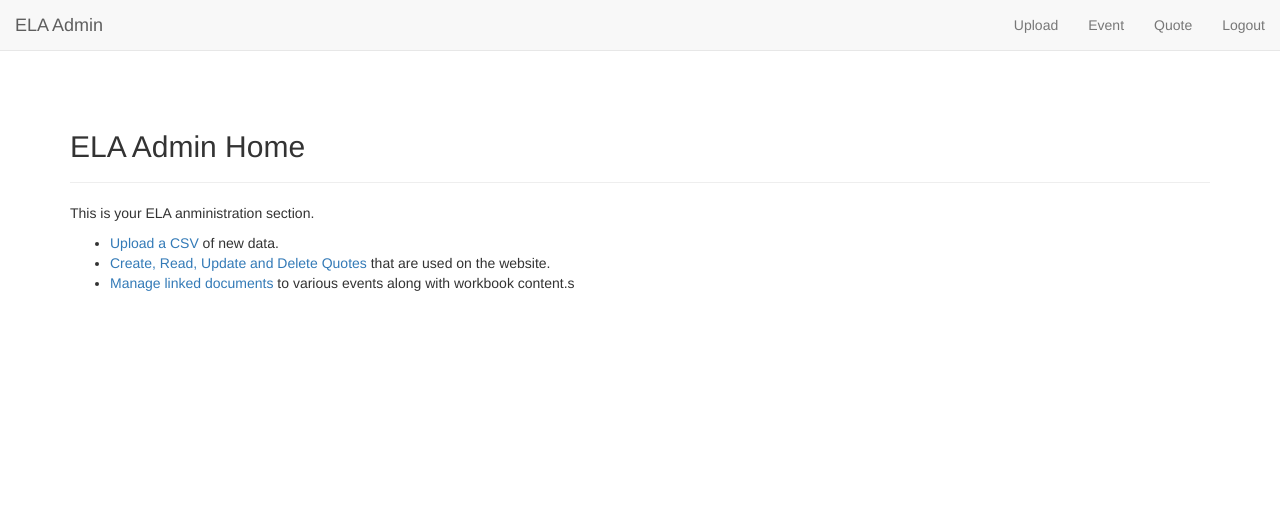
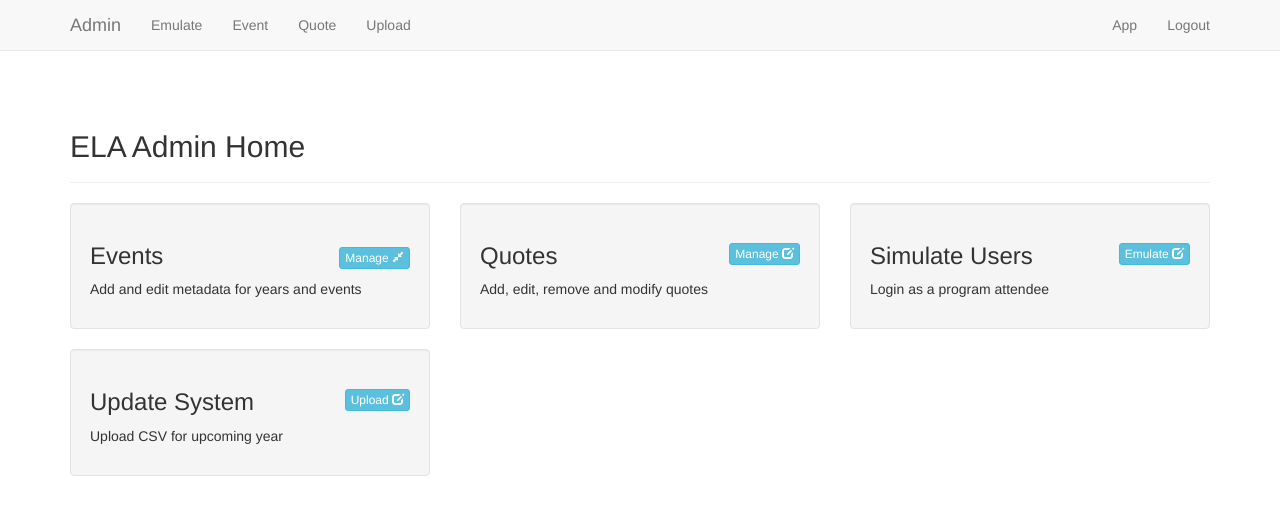
Before and after one commit to bign8/member-social-app, a PHP site: page /admin/index.php in a window 1280 px wide. Shown: the top 515 px of the page. Run offline with PHP 8.4, Linux system fonts and the light colour scheme; the visitor is signed in with stand-in values (Sample User, id 1); data comes from the database, SQL or seed files in the repository; some libraries are stand-ins or nearby versions.

Commit message:
Styling admin navbar

```diff
--- a/admin/index.php
+++ b/admin/index.php
@@ -8,11 +8,85 @@
 	<h2>ELA Admin Home</h2>
 </div>
 
-<p>This is your ELA anministration section.</p>
-<ul>
-	<li><a href="uploader.php">Upload a CSV</a> of new data.</li>
-	<li><a href="quote.php">Create, Read, Update and Delete Quotes</a> that are used on the website.</li>
-	<li><a href="event.php">Manage linked documents</a> to various events along with workbook content.s</li>
-</ul>
+<div class="row">
+	<div class="col-md-4">
+		<div class="well">
+			<h3>
+				<div class="pull-right">
+					<a href="event.php" class="btn btn-xs btn-info">
+						Manage <i class="glyphicon glyphicon-resize-small"></i>
+					</a>
+				</div>
+				Events
+			</h3>
+			<p>Add and edit metadata for years and events</p>
+		</div>
+	</div>
+	<div class="col-md-4">
+		<div class="well">
+			<h3>
+				<a href="quote.php" class="btn pull-right btn-xs btn-info">
+					Manage <i class="glyphicon glyphicon-edit"></i>
+				</a>
+				Quotes
+			</h3>
+			<p>Add, edit, remove and modify quotes</p>
+		</div>
+	</div>
+	<div class="col-md-4">
+		<div class="well">
+			<h3>
+				<a href="emulate.php" class="btn pull-right btn-xs btn-info">
+					Emulate <i class="glyphicon glyphicon-edit"></i>
+				</a>
+				Simulate Users
+			</h3>
+			<p>Login as a program attendee</p>
+		</div>
+	</div>
+	<div class="col-md-4">
+		<div class="well">
+			<h3>
+				<a href="uploader.php" class="btn pull-right btn-xs btn-info">
+					Upload <i class="glyphicon glyphicon-edit"></i>
+				</a>
+				Update System
+			</h3>
+			<p>Upload CSV for upcoming year</p>
+		</div>
+	</div>
+	<!--
+	<div class="col-md-4">
+		<div class="well">
+			Something 7
+		</div>
+	</div>
+	<div class="col-md-4">
+		<div class="well">
+			Something 8
+		</div>
+	</div>
+	<div class="col-md-4">
+		<div class="well">
+			Something 9
+		</div>
+	</div>
+	<div class="col-md-4">
+		<div class="well">
+			Something 10
+		</div>
+	</div>
+	<div class="col-md-4">
+		<div class="well">
+			Something 11
+		</div>
+	</div>
+	<div class="col-md-4">
+		<div class="well">
+			Something 12
+		</div>
+	</div>
+	-->
+</div>
 
 <?php include('tpl' . DIRECTORY_SEPARATOR . 'footer.tpl.html'); ?>
--- a/admin/tpl/header.tpl.html
+++ b/admin/tpl/header.tpl.html
@@ -12,20 +12,24 @@
 	<div class="container">
 		<div class="header">
 			<nav class="navbar navbar-default navbar-fixed-top" role="navigation">
-				<div class="container-fluid">
+				<div class="container">
 					<div class="navbar-header">
 						<a class="navbar-toggle" data-toggle="collapse" data-target=".navbar-collapse">
 							<span class="icon-bar"></span>
 							<span class="icon-bar"></span>
 							<span class="icon-bar"></span>
 						</a>
-						<a class="navbar-brand" href=".">ELA Admin</a>
+						<a class="navbar-brand" href=".">Admin</a>
 					</div>
+					<ul class="nav navbar-nav">
+						<li <?php echo strpos($_SERVER['PHP_SELF'],'emulate')===false?'':'class="active"'; ?>><a href="emulate.php">Emulate</a></li>
+						<li <?php echo strpos($_SERVER['PHP_SELF'],'event')===false?'':'class="active"'; ?>><a href="event.php">Event</a></li>
+						<li <?php echo strpos($_SERVER['PHP_SELF'],'quote')===false?'':'class="active"'; ?>><a href="quote.php">Quote</a></li>
+						<li <?php echo strpos($_SERVER['PHP_SELF'],'uploa')===false?'':'class="active"'; ?>><a href="uploader.php">Upload</a></li>
+					</ul>
 
 					<ul class="nav navbar-nav navbar-right">
-						<li <?php echo strpos($_SERVER['PHP_SELF'],'uploa')===false?'':'class="active"'; ?>><a href="uploader.php">Upload</a></li>
-						<li <?php echo strpos($_SERVER['PHP_SELF'],'event')===false?'':'class="active"'; ?>><a href="event.php">Event</a></li>
-						<li <?php echo strpos($_SERVER['PHP_SELF'],'quote')===false?'':'class="active"'; ?>><a href="quote.php">Quote</a></li>
+						<li><a href="..">App</a></li>
 						<li <?php echo strpos($_SERVER['PHP_SELF'],'log')===false?'':'class="active"'; ?>><a href="?action=logout">Logout</a></li>
 					</ul>
 				</div><!-- /.container-fluid -->
--- a/index.php
+++ b/index.php
@@ -45,6 +45,9 @@
 				</ul>
 				<ul class="nav navbar-nav navbar-right">
 					<?php if ($auth): ?>
+						<?php if (isset($_SESSION['admin'])): ?>
+							<li><a href="admin/">Admin</a></li>
+						<?php endif; ?>
 						<li class="dropdown">
 							<a href="#" class="dropdown-toggle" data-toggle="dropdown">
 								<?php echo $_SESSION['user']['first'] . ' ' . $_SESSION['user']['last']; ?>
```
